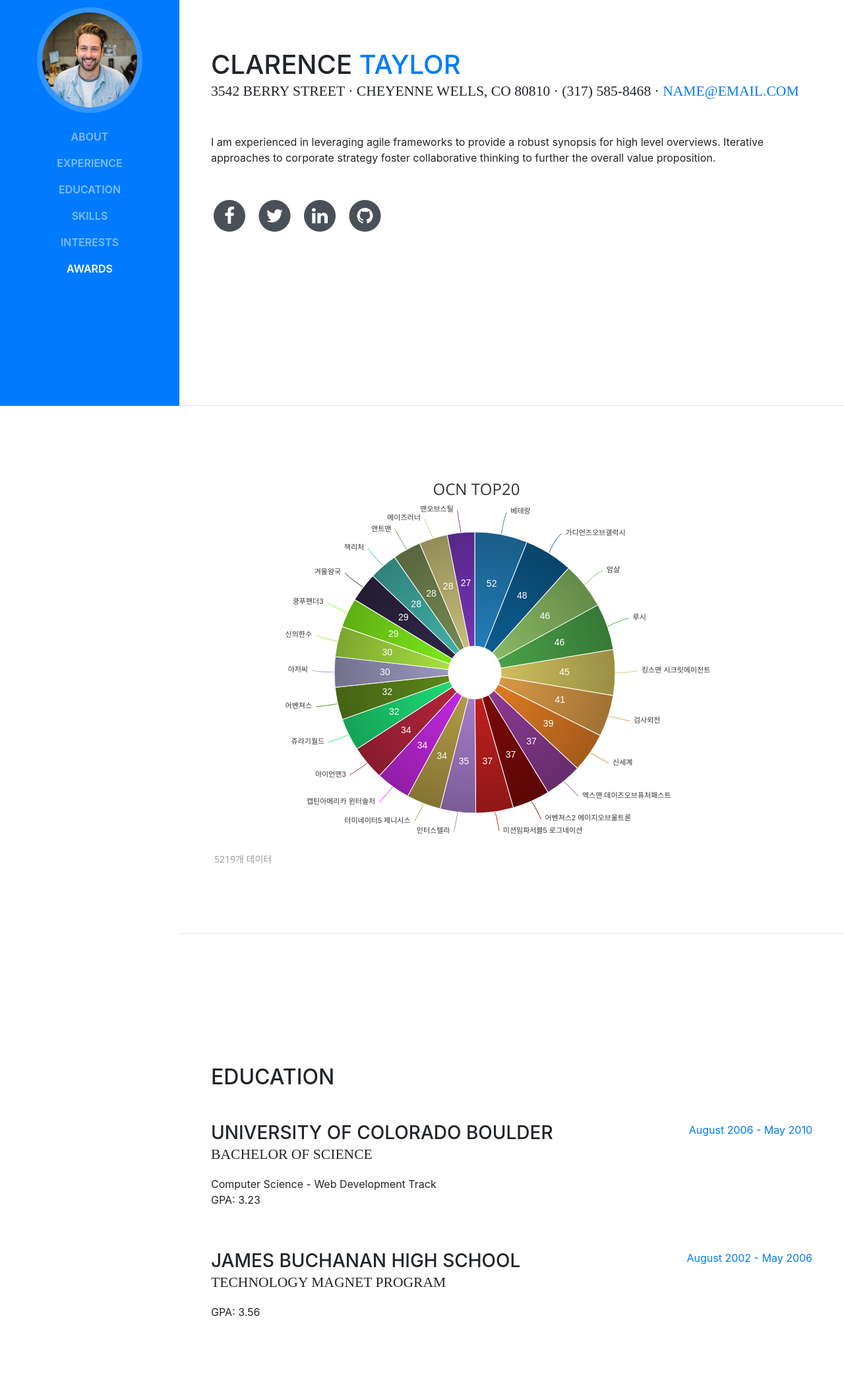
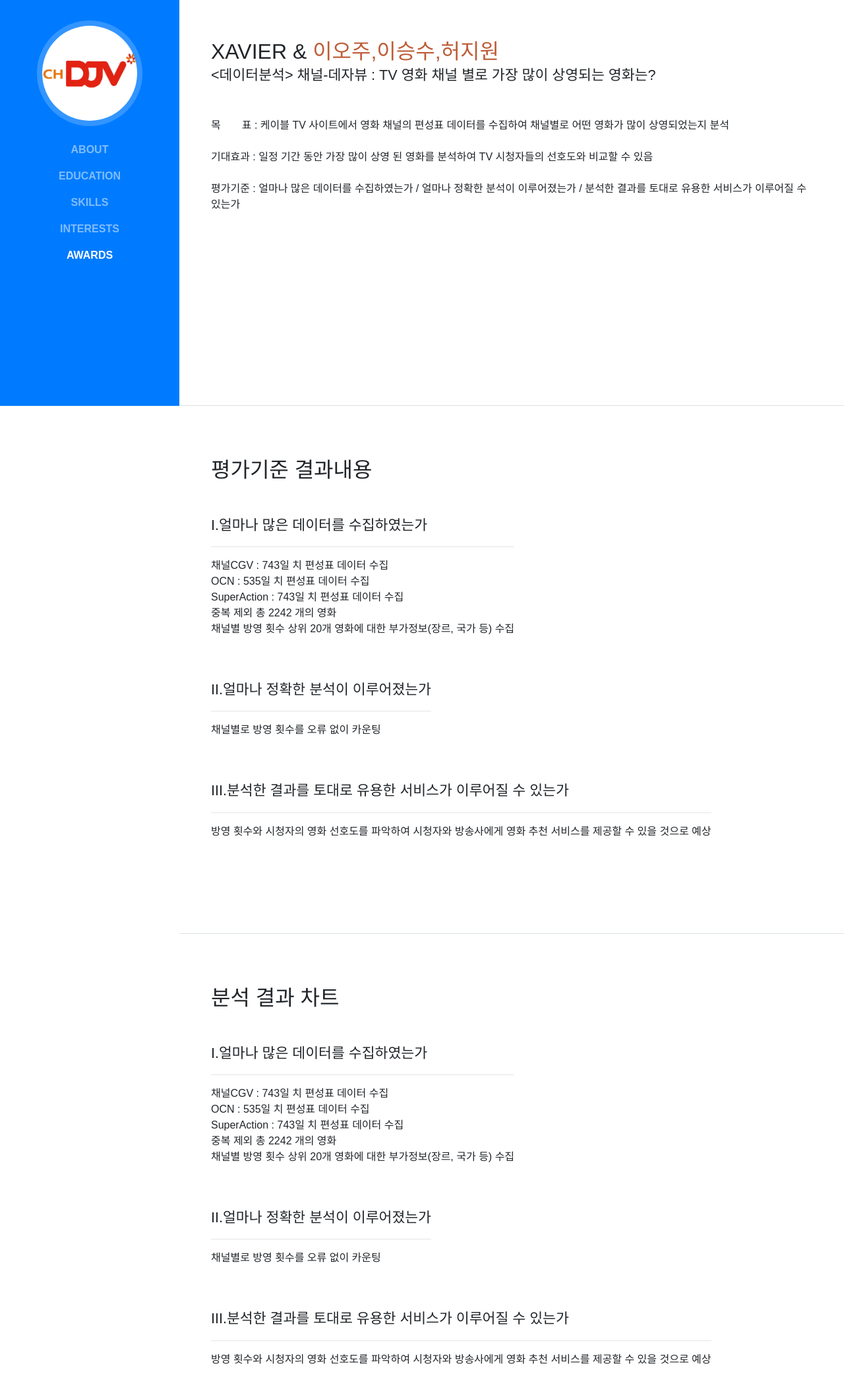
Before and after one commit to ojlee/ch_djv_result, a website with bundled scripts: page index.html in a window 1280 px wide. Shown: the part 185-2276 px from the top of the page at 66% size. Built offline with nearby package versions, Linux system fonts and the light colour scheme; a web font is replaced by a local one.

Commit message:
modify some pages

```diff
--- a/css/resume.css
+++ b/css/resume.css
@@ -1,3 +1,5 @@
+@import url(//fonts.googleapis.com/earlyaccess/hanna.css);
+
 body {
   font-family: 'Open Sans', serif;
   padding-top: 54px;
@@ -145,3 +147,17 @@ a {
 a:hover, a:focus, a:active {
   color: #824027;
 }
+
+.mentee{
+  color: #BD5D38;
+  font-family: 'Hanna', sans-serif;
+}
+
+.subject{
+  font-size: 1.35rem;
+  font-family: 'Hanna', sans-serif !important;
+}
+
+*{
+  font-family: 'Hanna', sans-serif !important;
+}
--- a/index.html
+++ b/index.html
@@ -8,7 +8,7 @@
     <meta name="description" content="">
     <meta name="author" content="">
 
-    <title>Resume - Start Bootstrap Theme</title>
+    <title>ch.DJV</title>
 
     <!-- Bootstrap core CSS -->
     <link href="vendor/bootstrap/css/bootstrap.min.css" rel="stylesheet">
@@ -21,7 +21,7 @@
     <link href="vendor/simple-line-icons/css/simple-line-icons.css" rel="stylesheet">
 
     <!-- Custom styles for this template -->
-    <link href="css/resume.min.css" rel="stylesheet">
+    <link href="css/resume.css" rel="stylesheet">
 
   </head>
 
@@ -31,7 +31,7 @@
       <a class="navbar-brand js-scroll-trigger" href="#page-top">
         <span class="d-block d-lg-none">Start Bootstrap</span>
         <span class="d-none d-lg-block">
-          <img class="img-fluid img-profile rounded-circle mx-auto mb-2" src="img/profile.jpg" alt="">
+          <img class="img-fluid img-profile rounded-circle mx-auto mb-2" src="img/logo.png" alt="">
         </span>
       </a>
       <button class="navbar-toggler" type="button" data-toggle="collapse" data-target="#navbarSupportedContent" aria-controls="navbarSupportedContent" aria-expanded="false" aria-label="Toggle navigation">
@@ -41,9 +41,6 @@
         <ul class="navbar-nav">
           <li class="nav-item">
             <a class="nav-link js-scroll-trigger" href="#about">About</a>
-          </li>
-          <li class="nav-item">
-            <a class="nav-link js-scroll-trigger" href="#experience">Experience</a>
           </li>
           <li class="nav-item">
             <a class="nav-link js-scroll-trigger" href="#education">Education</a>
@@ -63,146 +60,92 @@
 
     <div class="container-fluid p-0">
 
+      <!-- 개요 -->
       <section class="resume-section p-3 p-lg-5 d-flex d-column" id="about">
         <div class="my-auto">
-          <h1 class="mb-0">Clarence
-            <span class="text-primary">Taylor</span>
-          </h1>
-          <div class="subheading mb-5">3542 Berry Street · Cheyenne Wells, CO 80810 · (317) 585-8468 ·
-            <a href="mailto:name@email.com">name@email.com</a>
-          </div>
-          <p class="mb-5">I am experienced in leveraging agile frameworks to provide a robust synopsis for high level overviews. Iterative approaches to corporate strategy foster collaborative thinking to further the overall value proposition.</p>
-          <ul class="list-inline list-social-icons mb-0">
-            <li class="list-inline-item">
-              <a href="#">
-                <span class="fa-stack fa-lg">
-                  <i class="fa fa-circle fa-stack-2x"></i>
-                  <i class="fa fa-facebook fa-stack-1x fa-inverse"></i>
-                </span>
-              </a>
-            </li>
-            <li class="list-inline-item">
-              <a href="#">
-                <span class="fa-stack fa-lg">
-                  <i class="fa fa-circle fa-stack-2x"></i>
-                  <i class="fa fa-twitter fa-stack-1x fa-inverse"></i>
-                </span>
-              </a>
-            </li>
-            <li class="list-inline-item">
-              <a href="#">
-                <span class="fa-stack fa-lg">
-                  <i class="fa fa-circle fa-stack-2x"></i>
-                  <i class="fa fa-linkedin fa-stack-1x fa-inverse"></i>
-                </span>
-              </a>
-            </li>
-            <li class="list-inline-item">
-              <a href="#">
-                <span class="fa-stack fa-lg">
-                  <i class="fa fa-circle fa-stack-2x"></i>
-                  <i class="fa fa-github fa-stack-1x fa-inverse"></i>
-                </span>
-              </a>
-            </li>
-          </ul>
+          <h2 class="mb-0">Xavier &
+            <span class="mentee">이오주,이승수,허지원</span>
+          </h2>
+          <div class="subject"><데이터분석> 채널-데자뷰 : TV 영화 채널 별로 가장 많이 상영되는 영화는?</div>
+          <p class="mb-5">
+            <br/><br/>목&emsp;&emsp;표 : 케이블 TV 사이트에서 영화 채널의 편성표 데이터를 수집하여 채널별로 어떤 영화가 많이 상영되었는지 분석<br/>
+            <br/>기대효과 : 일정 기간 동안 가장 많이 상영 된 영화를 분석하여 TV 시청자들의 선호도와 비교할 수 있음<br/>
+            <br/>평가기준 : 얼마나 많은 데이터를 수집하였는가 / 얼마나 정확한 분석이 이루어졌는가 / 분석한 결과를 토대로 유용한 서비스가 이루어질 수 있는가<br/>
+          </p>
         </div>
       </section>
-      <!-- ocn20pieChart -->
-      <section class="resume-section p-3 p-lg-5 d-flex flex-column" id="experience">
-        <div class="my-auto">
-          <div id="ocn20pieChart"></div>
 
-        </div>
-
-      </section>
-
+      <!-- 작업결과 -->
       <section class="resume-section p-3 p-lg-5 d-flex flex-column" id="education">
         <div class="my-auto">
-          <h2 class="mb-5">Education</h2>
+          <h2 class="mb-5">평가기준 결과내용</h2>
 
           <div class="resume-item d-flex flex-column flex-md-row mb-5">
             <div class="resume-content mr-auto">
-              <h3 class="mb-0">University of Colorado Boulder</h3>
-              <div class="subheading mb-3">Bachelor of Science</div>
-              <div>Computer Science - Web Development Track</div>
-              <p>GPA: 3.23</p>
-            </div>
-            <div class="resume-date text-md-right">
-              <span class="text-primary">August 2006 - May 2010</span>
+              <div class="subheading mb-3">I.얼마나 많은 데이터를 수집하였는가</div>
+              <hr/>
+              <p>
+                채널CGV : 743일 치 편성표 데이터 수집<br/>
+                OCN : 535일 치 편성표 데이터 수집<br/>
+                SuperAction : 743일 치 편성표 데이터 수집<br/>
+                중복 제외 총 2242 개의 영화<br/>
+                채널별 방영 횟수 상위 20개 영화에 대한 부가정보(장르, 국가 등) 수집
+              </p>
             </div>
           </div>
 
-          <div class="resume-item d-flex flex-column flex-md-row">
+          <div class="resume-item d-flex flex-column flex-md-row  mb-5">
             <div class="resume-content mr-auto">
-              <h3 class="mb-0">James Buchanan High School</h3>
-              <div class="subheading mb-3">Technology Magnet Program</div>
-              <p>GPA: 3.56</p>
-            </div>
-            <div class="resume-date text-md-right">
-              <span class="text-primary">August 2002 - May 2006</span>
+              <div class="subheading mb-3">II.얼마나 정확한 분석이 이루어졌는가</div>
+              <hr/>
+              <p>채널별로 방영 횟수를 오류 없이 카운팅</p>
             </div>
           </div>
 
+          <div class="resume-item d-flex flex-column flex-md-row  mb-5">
+            <div class="resume-content mr-auto">
+              <div class="subheading mb-3">III.분석한 결과를 토대로 유용한 서비스가 이루어질 수 있는가</div>
+              <hr/>
+              <p>방영 횟수와 시청자의 영화 선호도를 파악하여 시청자와 방송사에게 영화 추천 서비스를 제공할 수 있을 것으로 예상</p>
+            </div>
+          </div>
         </div>
       </section>
 
+      <!-- 분석 결과 차트 -->
       <section class="resume-section p-3 p-lg-5 d-flex flex-column" id="skills">
         <div class="my-auto">
-          <h2 class="mb-5">Skills</h2>
+          <h2 class="mb-5">분석 결과 차트</h2>
 
-          <div class="subheading mb-3">Programming Languages &amp; Tools</div>
-          <ul class="list-inline list-icons">
-            <li class="list-inline-item">
-              <i class="devicons devicons-html5"></i>
-            </li>
-            <li class="list-inline-item">
-              <i class="devicons devicons-css3"></i>
-            </li>
-            <li class="list-inline-item">
-              <i class="devicons devicons-javascript"></i>
-            </li>
-            <li class="list-inline-item">
-              <i class="devicons devicons-jquery"></i>
-            </li>
-            <li class="list-inline-item">
-              <i class="devicons devicons-sass"></i>
-            </li>
-            <li class="list-inline-item">
-              <i class="devicons devicons-less"></i>
-            </li>
-            <li class="list-inline-item">
-              <i class="devicons devicons-bootstrap"></i>
-            </li>
-            <li class="list-inline-item">
-              <i class="devicons devicons-wordpress"></i>
-            </li>
-            <li class="list-inline-item">
-              <i class="devicons devicons-grunt"></i>
-            </li>
-            <li class="list-inline-item">
-              <i class="devicons devicons-gulp"></i>
-            </li>
-            <li class="list-inline-item">
-              <i class="devicons devicons-npm"></i>
-            </li>
-          </ul>
+          <div class="resume-item d-flex flex-column flex-md-row mb-5">
+            <div class="resume-content mr-auto">
+              <div class="subheading mb-3">I.얼마나 많은 데이터를 수집하였는가</div>
+              <hr/>
+              <p>
+                채널CGV : 743일 치 편성표 데이터 수집<br/>
+                OCN : 535일 치 편성표 데이터 수집<br/>
+                SuperAction : 743일 치 편성표 데이터 수집<br/>
+                중복 제외 총 2242 개의 영화<br/>
+                채널별 방영 횟수 상위 20개 영화에 대한 부가정보(장르, 국가 등) 수집
+              </p>
+            </div>
+          </div>
 
-          <div class="subheading mb-3">Workflow</div>
-          <ul class="fa-ul mb-0">
-            <li>
-              <i class="fa-li fa fa-check"></i>
-              Mobile-First, Responsive Design</li>
-            <li>
-              <i class="fa-li fa fa-check"></i>
-              Cross Browser Testing &amp; Debugging</li>
-            <li>
-              <i class="fa-li fa fa-check"></i>
-              Cross Functional Teams</li>
-            <li>
-              <i class="fa-li fa fa-check"></i>
-              Agile Development &amp; Scrum</li>
-          </ul>
+          <div class="resume-item d-flex flex-column flex-md-row  mb-5">
+            <div class="resume-content mr-auto">
+              <div class="subheading mb-3">II.얼마나 정확한 분석이 이루어졌는가</div>
+              <hr/>
+              <p>채널별로 방영 횟수를 오류 없이 카운팅</p>
+            </div>
+          </div>
+
+          <div class="resume-item d-flex flex-column flex-md-row  mb-5">
+            <div class="resume-content mr-auto">
+              <div class="subheading mb-3">III.분석한 결과를 토대로 유용한 서비스가 이루어질 수 있는가</div>
+              <hr/>
+              <p>방영 횟수와 시청자의 영화 선호도를 파악하여 시청자와 방송사에게 영화 추천 서비스를 제공할 수 있을 것으로 예상</p>
+            </div>
+          </div>
         </div>
       </section>
 
```
Also changed, not shown: img/logo.png (added).
